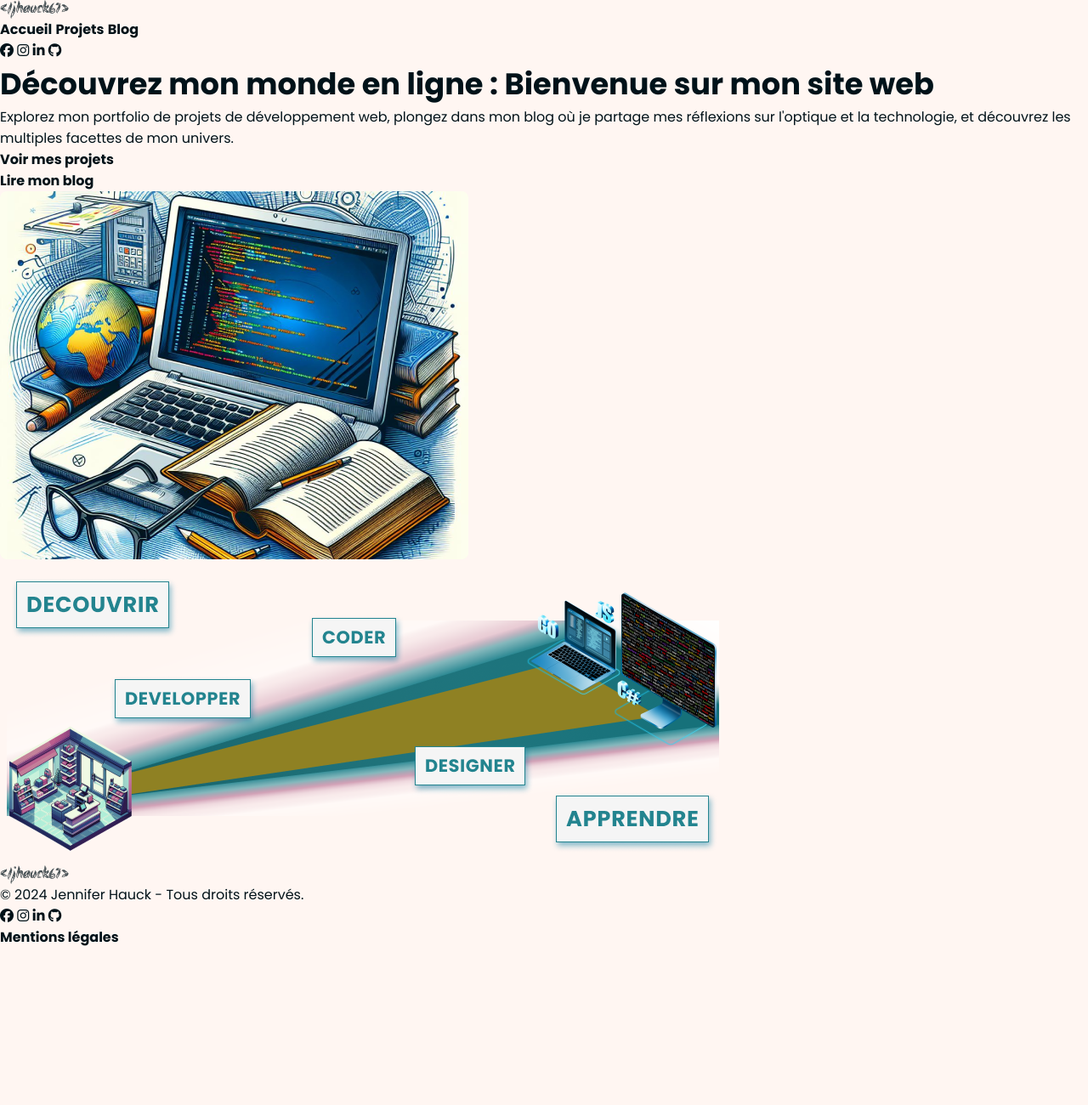
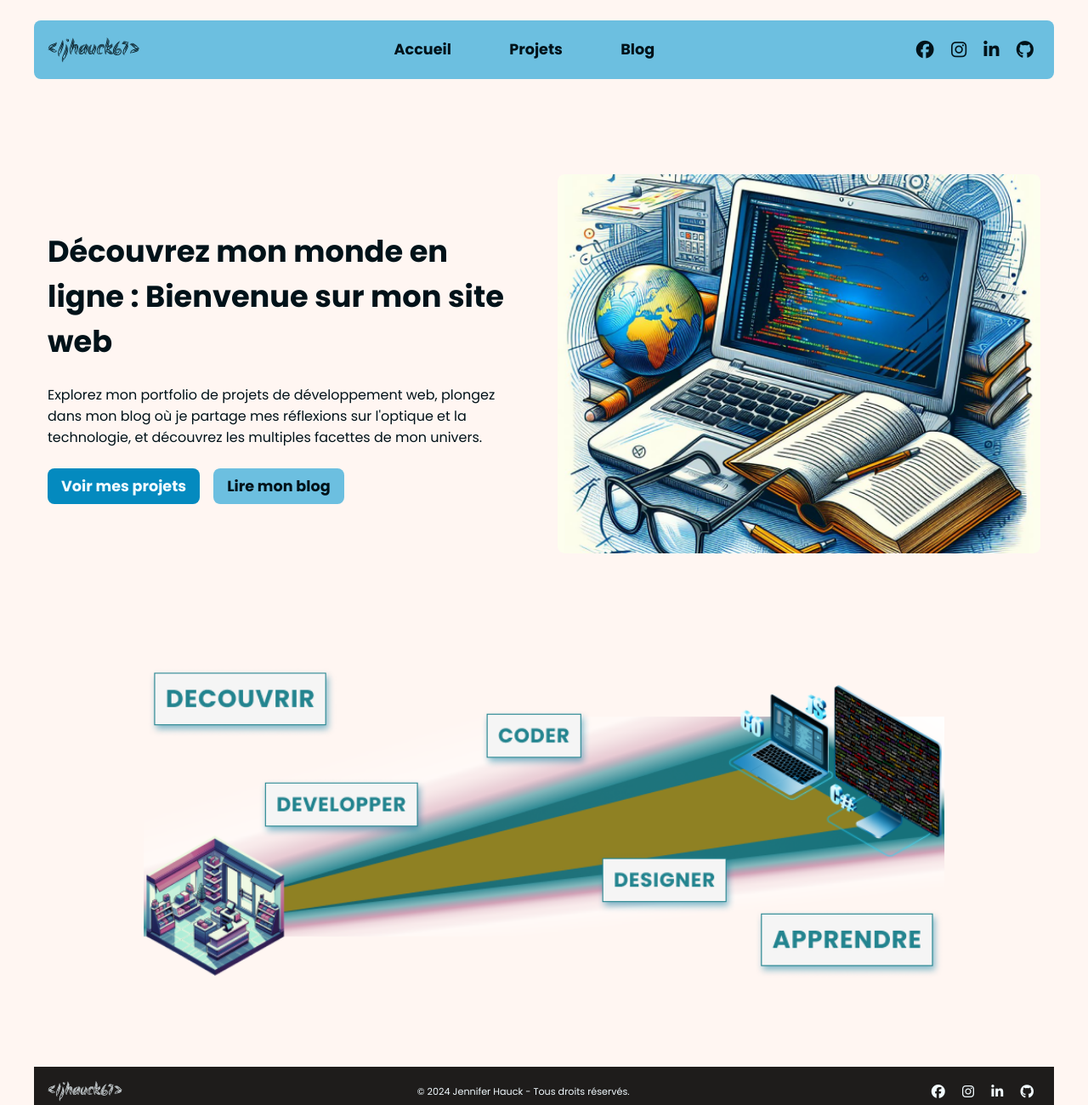
Before and after one commit to jhauck67/jenniferhauck, a plain HTML site: page index.html in a window 1280 px wide. Shown: the top 1300 px of the page at 85% size. Before the commit the page ends 1115 px from the top, so only its background shows below. Drawn offline with Linux system fonts and the light colour scheme.

Commit message:
ajout du sass page Accueil

```diff
--- /dev/null
+++ b/assets/styles/_banner.scss
@@ -0,0 +1,12 @@
+// *BANNER
+.banner {
+  max-width: 1200px;
+  width: 95%;
+  margin: 0 auto 96px;
+  img {
+    width: 80%;
+    display: block;
+    margin: 0 auto;
+    border-radius: 8px;
+  }
+}
--- /dev/null
+++ b/assets/styles/_buttons.scss
@@ -0,0 +1,34 @@
+//* FIRST BUTTON
+#first-button {
+  padding: 8px 16px;
+  margin-right: 16px;
+  background: $primary;
+  border-radius: 8px;
+  a {
+    color: $white;
+    &:hover {
+      color: $black;
+    }
+  }
+  &:hover {
+    background: $secondary;
+  }
+}
+//
+//
+//* SECOND BUTTON
+#second-button {
+  padding: 8px 16px;
+  margin-right: 16px;
+  background: $secondary;
+  border-radius: 8px;
+  a {
+    color: $black;
+    &:hover {
+      color: $white;
+    }
+  }
+  &:hover {
+    background: $primary;
+  }
+}
--- /dev/null
+++ b/assets/styles/_footer.scss
@@ -0,0 +1,44 @@
+// *FOOTER
+footer {
+  max-width: 1200px;
+  width: 95%;
+  margin: 0 auto;
+  background: $backgroundblack;
+  padding: 16px;
+  .footer-top {
+    display: flex;
+    align-items: center;
+    justify-content: space-between;
+    #logo {
+      color: $white;
+      font-size: 1.3rem;
+    }
+    p {
+      color: $white;
+      font-size: 0.7rem;
+    }
+    .networks i {
+      padding: 0 8px;
+      color: $white;
+      font-size: 1rem;
+      &:hover {
+        color: $primary;
+      }
+    }
+  }
+  .footer-middle {
+    width: 60%;
+    margin: 32px auto;
+    height: 1px;
+    background: $backgroundwhite;
+  }
+  .footer-bottom a {
+    display: block;
+    text-align: center;
+    color: $white;
+    font-size: 0.7rem;
+    &:hover {
+      color: $primary;
+    }
+  }
+}
--- /dev/null
+++ b/assets/styles/_navbar.scss
@@ -0,0 +1,20 @@
+.navbar {
+  max-width: 1200px;
+  width: 95%;
+  margin: 24px auto 96px;
+  padding: 0 16px;
+  background: $secondary;
+  border-radius: 8px;
+  display: flex;
+  align-items: center;
+  justify-content: space-between;
+  .nav a {
+    padding: 24px 32px;
+  }
+  .networks i {
+    padding: 24px 8px;
+  }
+  .icons {
+    display: none;
+  }
+}
--- a/assets/styles/_settings.scss
+++ b/assets/styles/_settings.scss
@@ -1,9 +1,22 @@
 //* FONTS
+// Logo
 @font-face {
   font-family: "Akronim-Regular";
   src: url(./assets/fonts/Akronim-Regular.ttf);
 }
 $logo: Akronim-Regular, sans-serif;
+// Police sans-serif
+@font-face {
+  font-family: "Poppins-Bold";
+  src: url(./assets/fonts/Poppins-Bold.ttf);
+}
+$bodybold: Poppins-Bold, sans-serif;
+@font-face {
+  font-family: "Poppins-Regular";
+  src: url(./assets/fonts/Poppins-Regular.ttf);
+}
+$body: Poppins-Regular, sans-serif;
+// Police serif
 @font-face {
   font-family: "Merriweather-Bold";
   src: url(./assets/fonts/Merriweather-Bold.ttf);
@@ -14,16 +27,6 @@ $blogbold: Merriweather-Bold, serif;
   src: url(./assets/fonts/Merriweather-Regular.ttf);
 }
 $blog: Merriweather-Regular, serif;
-@font-face {
-  font-family: "Poppins-Bold";
-  src: url(./assets/fonts/Poppins-Bold.ttf);
-}
-$bodybold: Poppins-Bold, sans-serif;
-@font-face {
-  font-family: "Poppins-Regular";
-  src: url(./assets/fonts/Poppins-Regular.ttf);
-}
-$body: Poppins-Regular, sans-serif;
 //
 //
 // * COLORS
@@ -78,7 +81,7 @@ body {
 // *TEXT STYLES
 #logo {
   font-family: $logo;
-  font-size: 1.2rem;
+  font-size: 1.6rem;
 }
 h1 {
   font-family: $bodybold;
@@ -98,7 +101,17 @@ h4 {
 }
 a {
   font-family: $bodybold;
-  font-size: 1rem;
+  font-size: 1.1rem;
+  &:hover {
+    color: $primary;
+  }
+}
+i {
+  font-family: $bodybold;
+  font-size: 1.3rem;
+  &:hover {
+    color: $primary;
+  }
 }
 .blog-title {
   font-family: $blogbold;
--- a/index.scss
+++ b/index.scss
@@ -1,2 +1,39 @@
 // *SETTINGS
 @import "./assets/styles/settings";
+@import "./assets/styles/navbar";
+@import "./assets/styles/buttons";
+@import "./assets/styles/banner";
+@import "./assets/styles/footer";
+//
+//
+// *HERO
+.hero {
+  max-width: 1200px;
+  width: 95%;
+  margin: 0 auto 96px;
+  display: flex;
+  align-items: center;
+  justify-content: center;
+  .hero-left-container {
+    width: 50%;
+    padding: 16px;
+    h1,
+    p {
+      padding-bottom: 24px;
+    }
+    .buttons-container {
+      display: flex;
+      align-items: center;
+    }
+  }
+  .hero-right-container {
+    width: 50%;
+    padding: 16px;
+    img {
+      width: 100%;
+      border-radius: 8px;
+    }
+  }
+}
+//
+//
```
Also changed, not shown: index.css, 1 other file.
